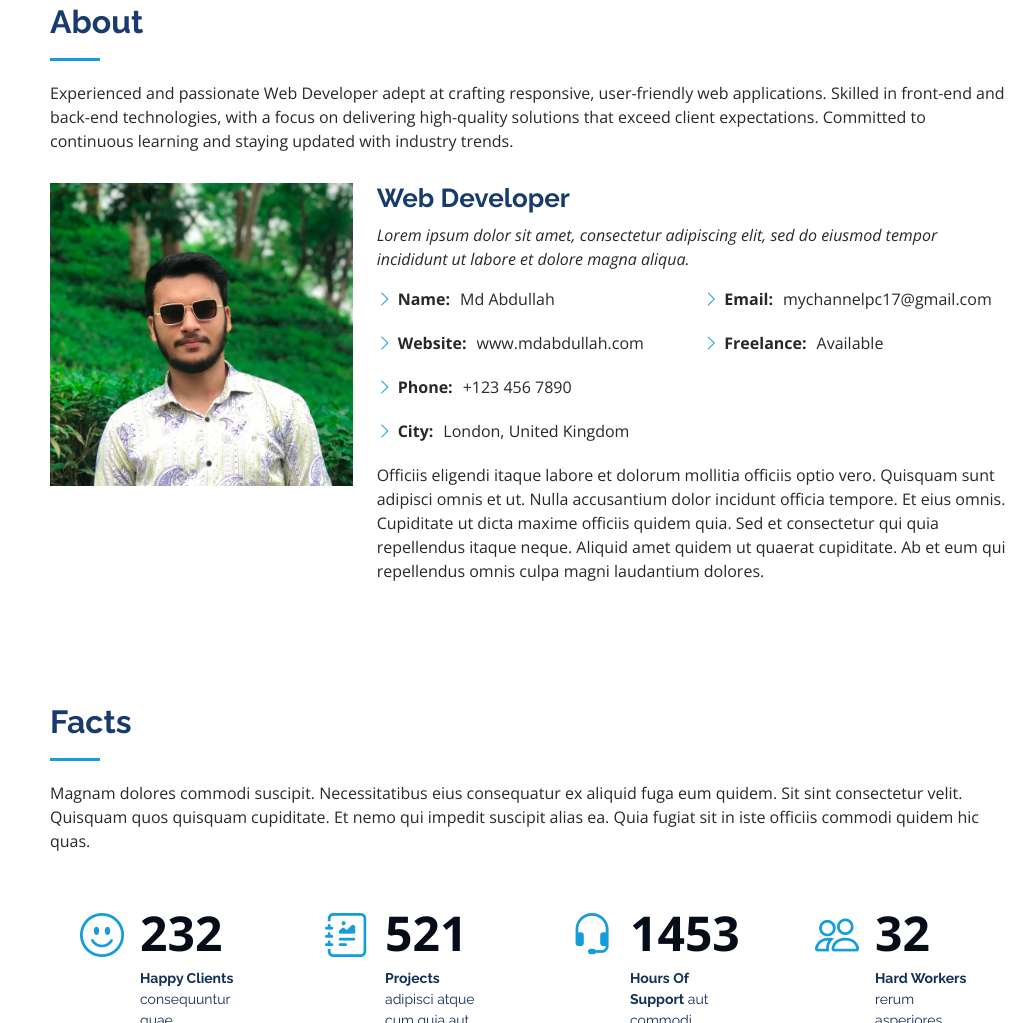
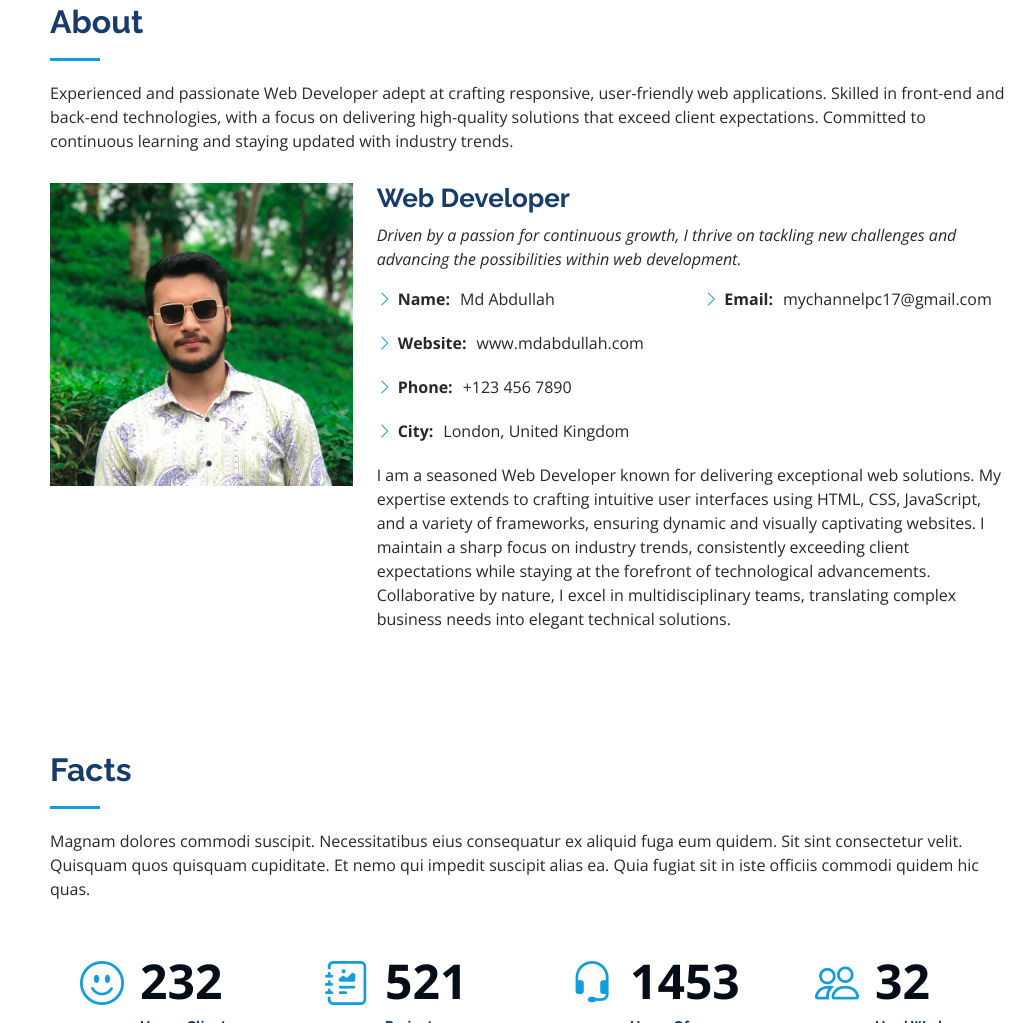
Before and after one commit to abdullahalways/Portfolio, a plain HTML site: page index.html in a window 1280 px wide. Shown: the part 857-1880 px from the top of the page, without its empty margins (262-1280 px from the left). Drawn offline with nearby package versions, Linux system fonts and the light colour scheme.

Commit message:
About section update

```diff
--- a/index.html
+++ b/index.html
@@ -96,8 +96,8 @@
           <div class="col-lg-8 pt-4 pt-lg-0 content" data-aos="fade-left">
             <h3>Web Developer</h3>
             <p class="fst-italic">
-              Lorem ipsum dolor sit amet, consectetur adipiscing elit, sed do eiusmod tempor incididunt ut labore et dolore
-              magna aliqua.
+              Driven by a passion for continuous growth, I thrive on tackling new challenges and advancing the possibilities within web development.
+
             </p>
             <div class="row">
               <div class="col-lg-6">
@@ -113,13 +113,12 @@
                   <!-- <li><i class="bi bi-chevron-right"></i> <strong>Age:</strong> <span>21</span></li>
                   <li><i class="bi bi-chevron-right"></i> <strong>Degree:</strong> <span>Honours</span></li> -->
                   <li><i class="bi bi-chevron-right"></i> <strong>Email:</strong> <span>mychannelpc17@gmail.com</span></li>
-                  <li><i class="bi bi-chevron-right"></i> <strong>Freelance:</strong> <span>Available</span></li>
+                  <!-- <li><i class="bi bi-chevron-right"></i> <strong>Freelance:</strong> <span>Available</span></li> -->
                 </ul>
               </div>
             </div>
             <p>
-              Officiis eligendi itaque labore et dolorum mollitia officiis optio vero. Quisquam sunt adipisci omnis et ut. Nulla accusantium dolor incidunt officia tempore. Et eius omnis.
-              Cupiditate ut dicta maxime officiis quidem quia. Sed et consectetur qui quia repellendus itaque neque. Aliquid amet quidem ut quaerat cupiditate. Ab et eum qui repellendus omnis culpa magni laudantium dolores.
+              I am a seasoned Web Developer known for delivering exceptional web solutions. My expertise extends to crafting intuitive user interfaces using HTML, CSS, JavaScript, and a variety of frameworks, ensuring dynamic and visually captivating websites. I maintain a sharp focus on industry trends, consistently exceeding client expectations while staying at the forefront of technological advancements. Collaborative by nature, I excel in multidisciplinary teams, translating complex business needs into elegant technical solutions.
             </p>
           </div>
         </div>
```
